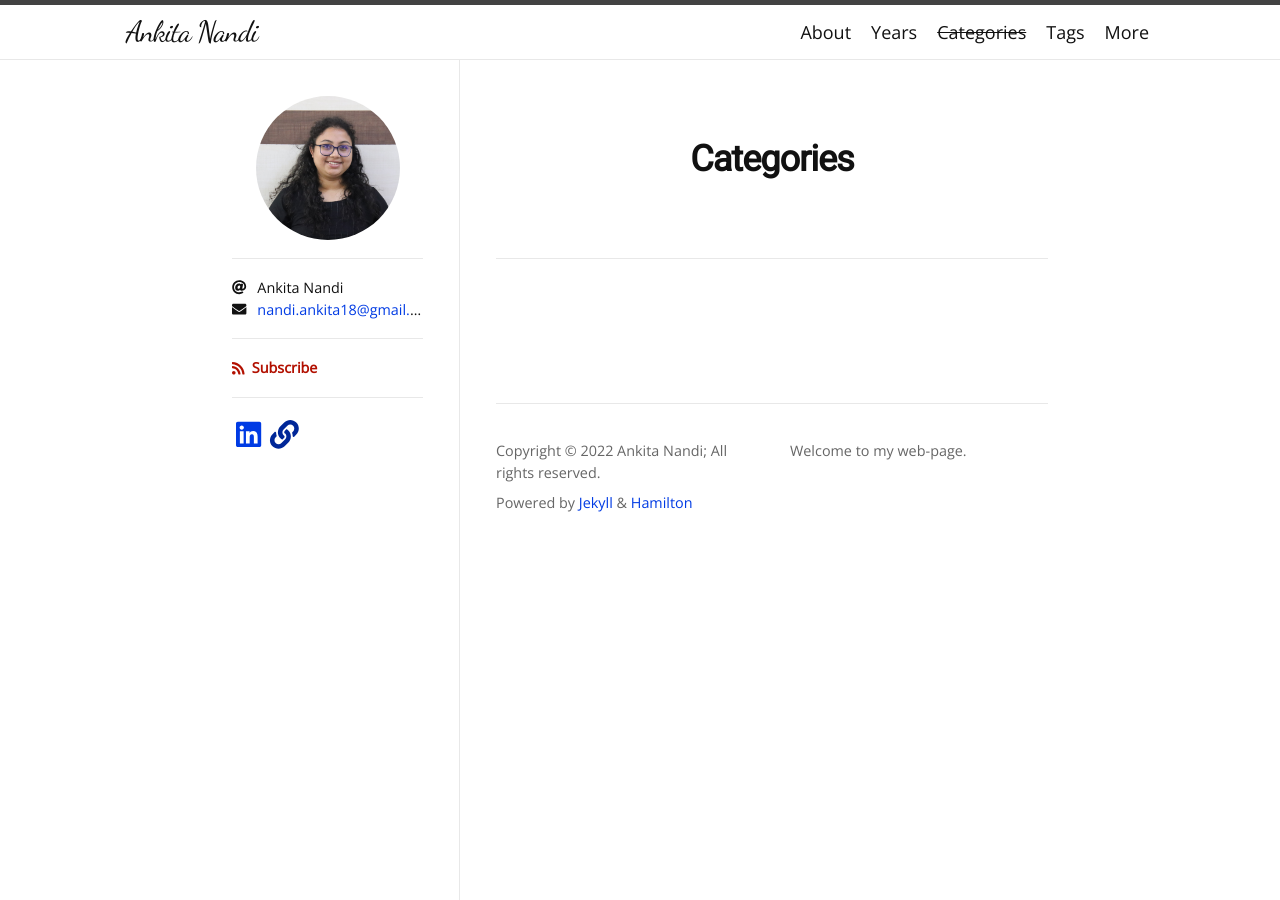
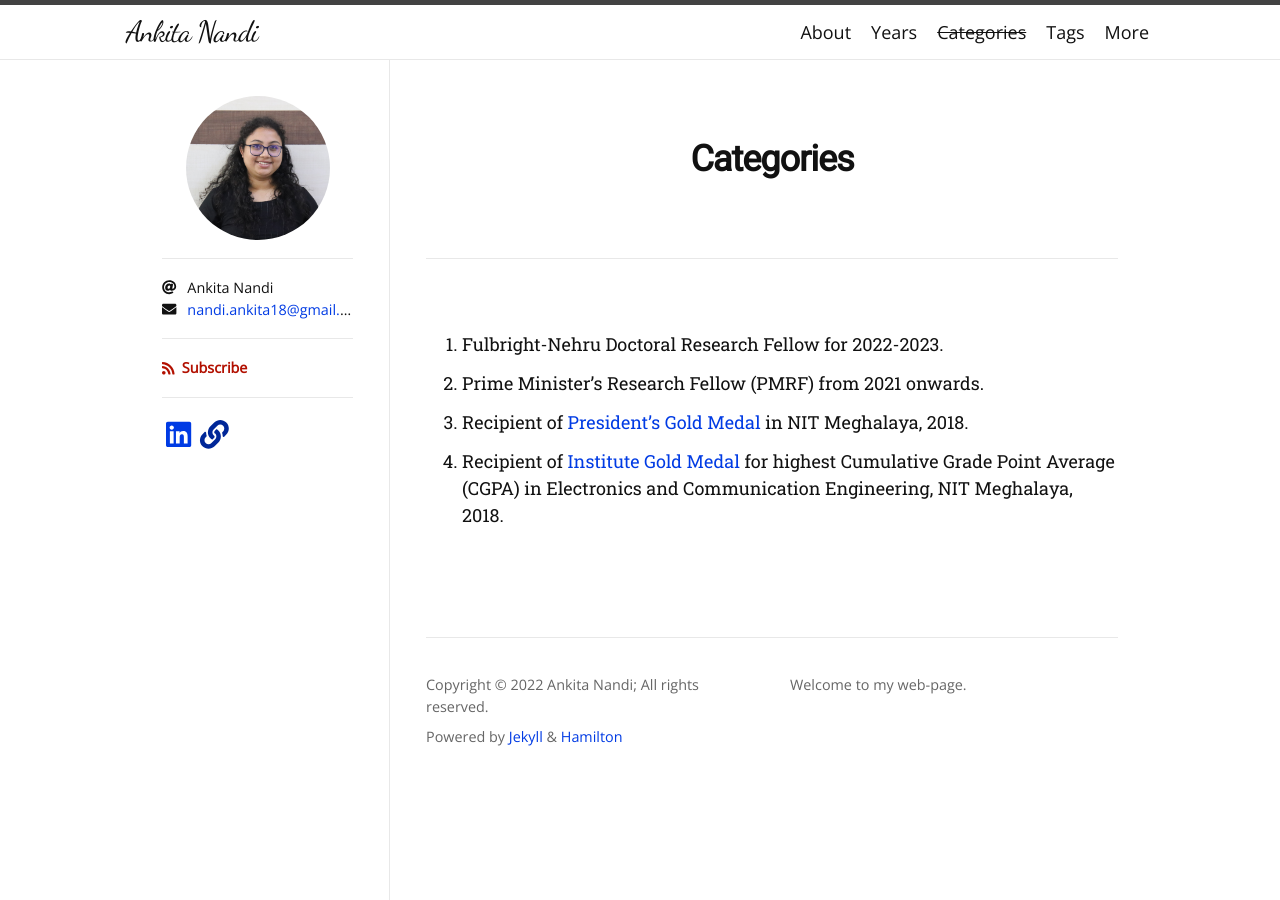
Before and after one commit to nandiankita/nandiankita.github.io, a Jekyll site: the page built from categories.md, in a window 1280 px wide. Built offline with Jekyll 4.4.1, drawn with Linux system fonts in a browser that asks for light colours; nearby versions of some CDN libraries; some web fonts are replaced.

Commit message:
changing categories.md

```diff
--- a/categories.md
+++ b/categories.md
@@ -4,3 +4,16 @@ type: categories
 title: Categories
 permalink: /categories/
 ---
+1. Fulbright-Nehru Doctoral Research Fellow for 2022-2023.
+
+
+2. Prime Minister's Research Fellow (PMRF) from 2021 onwards.
+
+
+3. Recipient of [President's Gold Medal][p_gold] in NIT Meghalaya, 2018.
+
+
+4. Recipient of [Institute Gold Medal][i_gold] for highest Cumulative Grade Point Average (CGPA) in Electronics and Communication Engineering, NIT Meghalaya, 2018.
+
+[p_gold]: https://nitm.ac.in/convocation2018/doc/president_gold.pdf
+[i_gold]: https://nitm.ac.in/convocation2018/doc/inst_gold.pdf
```
